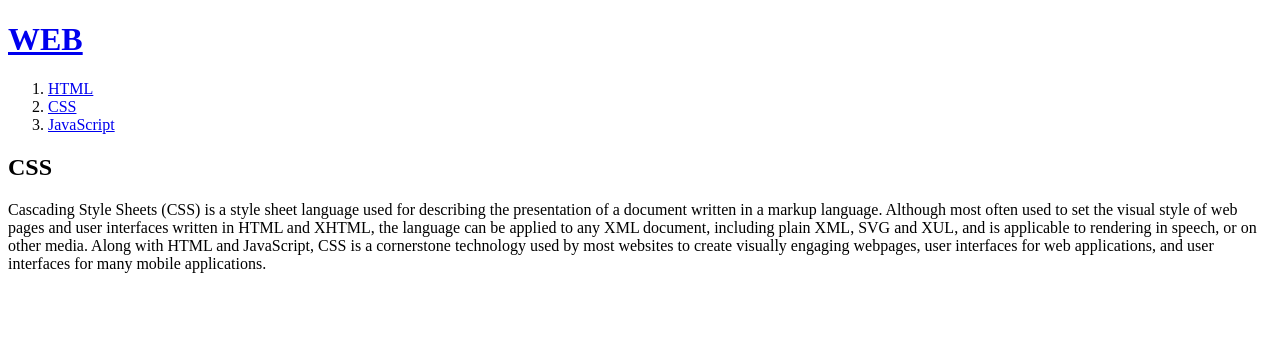
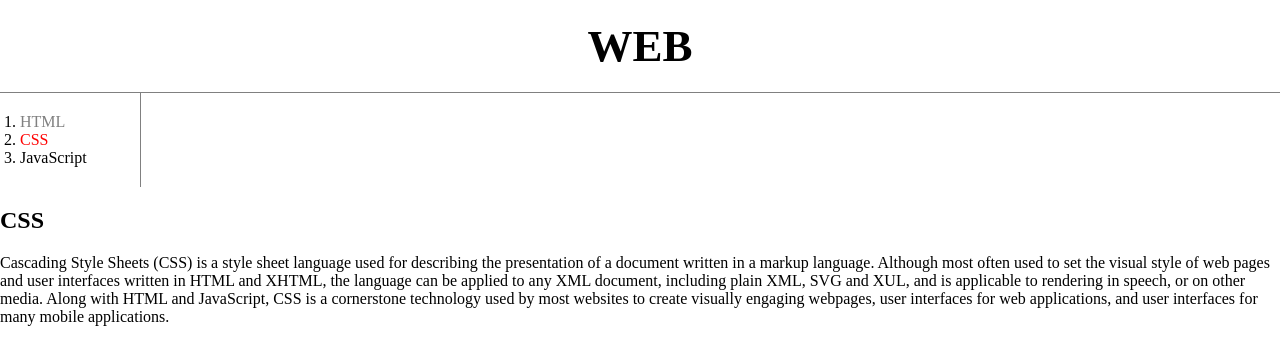
Before and after one commit to HyungjunAn/AD_Web, a plain HTML site: page 2.html in a window 1280 px wide. Drawn offline with Linux system fonts and the light colour scheme.

Commit message:
box model

```diff
--- a/2.html
+++ b/2.html
@@ -3,12 +3,46 @@
 <head>
   <title>WEB1 - CSS</title>
   <meta charset="utf-8">
+
+  <!--
+    <selector priority>
+    id > class > tag
+  -->
+  <style>
+    a {
+      color: black;
+      text-decoration: none;
+    }
+    #active {
+      color:red;
+    }
+    .saw {
+      color: gray;
+    }
+    h1 {
+      font-size:45px;
+      text-align: center;
+      border-bottom: 1px solid gray;
+      margin: 0;
+      padding: 20px;
+    }
+    ol {
+      border-right: 1px solid gray;
+      width: 100px;
+      margin: 0;
+      padding: 20px;
+    }
+    body {
+      margin: 0;
+    }
+  </style>
+
 </head>
 <body>
   <h1><a href="index.html">WEB</a></h1>
   <ol>
-    <li><a href="1.html">HTML</a></li>
-    <li><a href="2.html">CSS</a></li>
+    <li><a href="1.html" class="saw">HTML</a></li>
+    <li><a href="2.html" class="saw" id="active">CSS</a></li>
     <li><a href="3.html">JavaScript</a></li>
   </ol>
   <h2>CSS</h2>
```
Also changed, not shown: box.html (added, +20 -0 lines), index.html (+3 -2 lines).
